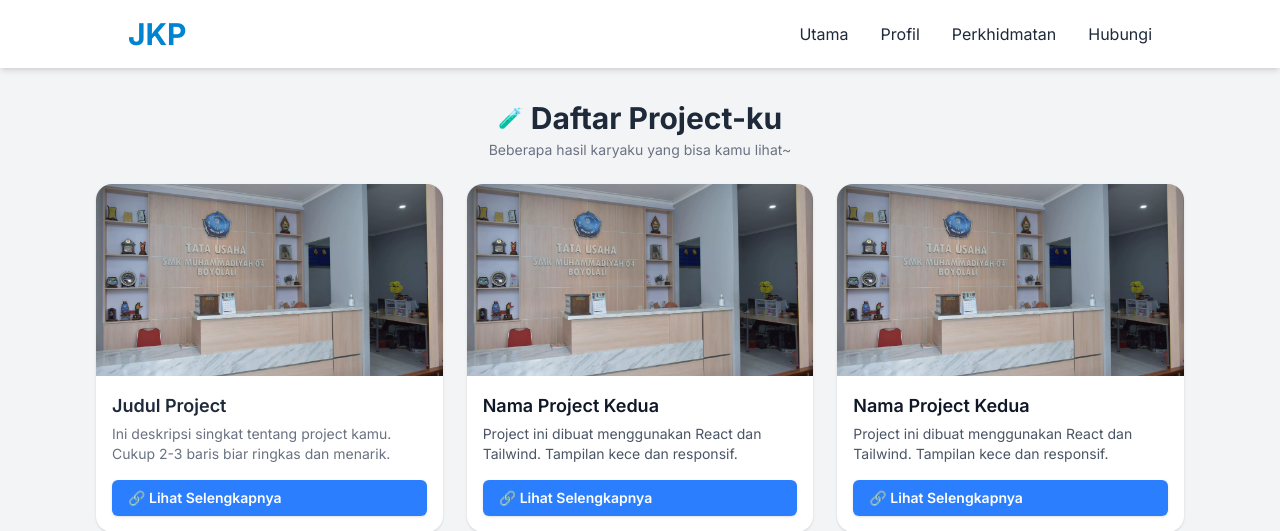
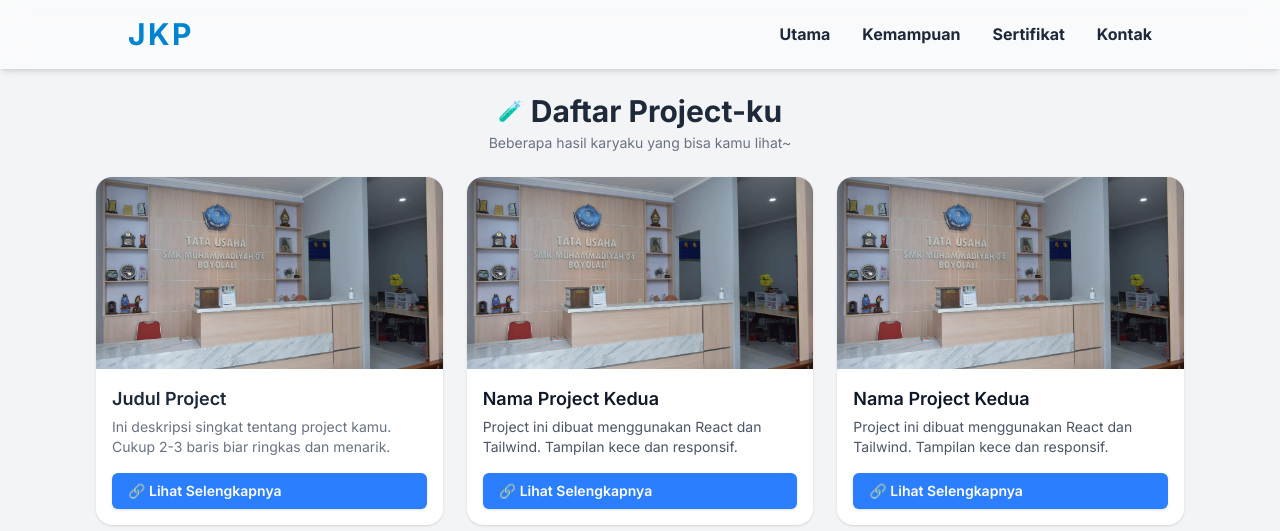
Before and after one commit to JKP5758/porto, a PHP site: page /list in a window 1280 px wide. Shown: the top 531 px of the page. Run offline with PHP 8.4, Linux system fonts and the light colour scheme; style sheets or scripts are compiled from the project's sources.

Commit message:
background image & transparant header

```diff
--- a/assets/css/global.css
+++ b/assets/css/global.css
@@ -7,18 +7,19 @@
 .nav-link::after {
   content: "";
   position: absolute;
-  left: 0;
+  left: 50%;
   bottom: -2px;
-  transform: scaleX(0);
+  transform: translateX(-50%) scaleX(0);
   transform-origin: center;
   height: 2px;
-  width: 100%;
+  width: 80%; /* atau 90% biar lebih panjang */
   background-color: theme('colors.sky.500');
   transition: transform 0.3s ease-out;
 }
 
+
 .nav-link:hover::after {
-  transform: scaleX(1);
+  transform: translateX(-50%) scaleX(1);
 }
 
 @theme {
--- a/components/header.php
+++ b/components/header.php
@@ -1,41 +1,47 @@
-<header class="mb-2 px-4 shadow-md bg-white animate-fade-in-down">
-  <div class="relative mx-auto flex max-w-screen-lg flex-col py-4 sm:flex-row sm:items-center sm:justify-between transition-all duration-500">
+<header class="sticky top-0 z-50 px-4 backdrop-blur-md bg-white/50 border-b border-white/10 animate-fade-in-down transition-all duration-300 shadow-md">
+  <div class="relative z-10 mx-auto flex max-w-screen-lg flex-col py-4 sm:flex-row sm:items-center sm:justify-between">
 
     <!-- Logo -->
-    <a class="flex items-center text-2xl font-black text-sky-600 transition-colors duration-300" style="text-shadow: 1px 1px 2px rgba(255,255, 255, 0.5);" href="#">
+    <div class="flex items-center text-2xl font-black text-sky-600 transition-colors duration-300 tracking-widest" href="#">
       <span class="mr-2 text-3xl">JKP</span>
-    </a>
+</div>
 
     <!-- Hamburger for mobile -->
     <input class="peer hidden" type="checkbox" id="navbar-open" />
-    <label for="navbar-open" class="absolute right-0 mt-1 cursor-pointer text-2xl sm:hidden text-sky-700 hover:text-sky-900 transition-colors duration-300">
-      <!-- <span class="sr-only">Toggle Navigation</span> -->
-
-       <!-- Icon Hamburger -->
+    <label for="navbar-open" class="absolute right-4 top-5 cursor-pointer text-2xl sm:hidden text-sky-700 hover:text-sky-900 transition-colors duration-300">
+      <!-- Icon Hamburger -->
       <svg class="block peer-checked:hidden" xmlns="http://www.w3.org/2000/svg" width="1em" height="1em" viewBox="0 0 448 512" fill="currentColor">
         <path d="M0 96c0-17.7 14.3-32 32-32h384c17.7 0 32 14.3 32 32s-14.3 32-32 32H32c-17.7 0-32-14.3-32-32zm0 160c0-17.7 14.3-32 32-32h384c17.7 0 32 14.3 32 32s-14.3 32-32 32H32c-17.7 0-32-14.3-32-32zm448 160c0 17.7-14.3 32-32 32H32c-17.7 0-32-14.3-32-32s14.3-32 32-32h384c17.7 0 32 14.3 32 32z" />
       </svg>
 
       <!-- Icon X -->
       <svg class="hidden peer-checked:block" xmlns="http://www.w3.org/2000/svg" width="1em" height="1em" viewBox="0 0 384 512" fill="currentColor">
-        <path d="M231 256L384 103c9.4-9.4 9.4-24.6 0-33.9s-24.6-9.4-33.9 0L197 222 49 69c-9.4-9.4-24.6-9.4-33.9 0S5.7 93.4 15.1 103L163 256 15 409c-9.4 9.4-9.4 24.6 0 33.9s24.6 9.4 33.9 0L197 290l147 152c9.4 9.4 24.6 9.4 33.9 0s9.4-24.6 0-33.9L231 256z"/>
+        <path d="M231 256L384 103c9.4-9.4 9.4-24.6 0-33.9s-24.6-9.4-33.9 0L197 222 49 69c-9.4-9.4-24.6-9.4-33.9 0S5.7 93.4 15.1 103L163 256 15 409c-9.4 9.4-9.4 24.6 0 33.9s24.6 9.4 33.9 0L197 290l147 152c9.4 9.4 24.6 9.4 33.9 0s9.4-24.6 0-33.9L231 256z" />
       </svg>
     </label>
 
     <!-- Navigation -->
     <nav aria-label="Header Navigation" class="peer-checked:block hidden pl-2 py-6 sm:block sm:py-0">
-      <ul class="flex flex-col gap-y-4 sm:flex-row sm:gap-x-8">
+      <ul class="flex flex-col gap-y-4 sm:flex-row sm:gap-x-8 font-bold">
         <li>
-          <a href="#" class="nav-link">Utama</a>
+          <a href="#" class="relative inline-block text-gray-800 hover:text-sky-600 transition-colors duration-300 after:content-[''] after:absolute after:bottom-0 after:left-1/2 after:translate-x-[-50%] after:w-[80%] after:h-[2px] after:bg-sky-500 after:scale-x-0 hover:after:scale-x-100 after:transition-transform after:duration-300 after:origin-center">
+            Utama
+          </a>
         </li>
         <li>
-          <a href="#" class="nav-link">Profil</a>
+          <a href="#" class="relative inline-block text-gray-800 hover:text-sky-600 transition-colors duration-300 after:content-[''] after:absolute after:bottom-0 after:left-1/2 after:translate-x-[-50%] after:w-[80%] after:h-[2px] after:bg-sky-500 after:scale-x-0 hover:after:scale-x-100 after:transition-transform after:duration-300 after:origin-center">
+            Kemampuan
+          </a>
         </li>
         <li>
-          <a href="#" class="nav-link">Perkhidmatan</a>
+          <a href="#" class="relative inline-block text-gray-800 hover:text-sky-600 transition-colors duration-300 after:content-[''] after:absolute after:bottom-0 after:left-1/2 after:translate-x-[-50%] after:w-[80%] after:h-[2px] after:bg-sky-500 after:scale-x-0 hover:after:scale-x-100 after:transition-transform after:duration-300 after:origin-center">
+          Sertifikat
+          </a>
         </li>
         <li>
-          <a href="#" class="nav-link">Hubungi</a>
+          <a href="#" class="relative inline-block text-gray-800 hover:text-sky-600 transition-colors duration-300 after:content-[''] after:absolute after:bottom-0 after:left-1/2 after:translate-x-[-50%] after:w-[80%] after:h-[2px] after:bg-sky-500 after:scale-x-0 hover:after:scale-x-100 after:transition-transform after:duration-300 after:origin-center">
+            Kontak
+          </a>
         </li>
       </ul>
     </nav>
```
Also changed, not shown: profile/index.php (+14 -7 lines).
